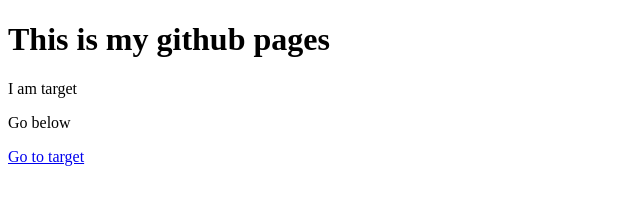
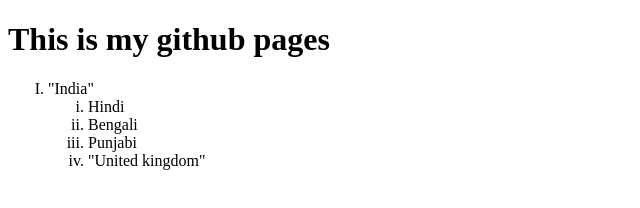
Before and after one commit to coderbhawesh/coderbhawesh.github.io, a plain HTML site: page index.html in a window 1280 px wide. Shown: the whole page, without its empty margins (0-640 px from the left). Drawn offline with Linux system fonts and the light colour scheme.

Commit message:
Update index.html

```diff
--- a/index.html
+++ b/index.html
@@ -7,8 +7,22 @@
 </head>
 <body>
     <h1>This is my github pages</h1>
-    <a name = "target"> I am target </a>
-    <p> Go below </p>
-    <a href = "#target"> Go to target </a>
+    <ol type = I>
+        <li> "India"
+            <ol type = i>
+                <li>
+                    Hindi
+                </li>
+                <li>
+                    Bengali
+                </li>
+                <li>
+                    Punjabi
+                </li>
+
+        </li>
+            <li>
+                "United kingdom"
+        </li>
 </body>
 </html>
```
